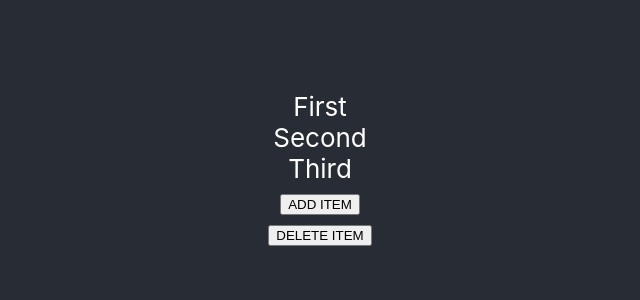
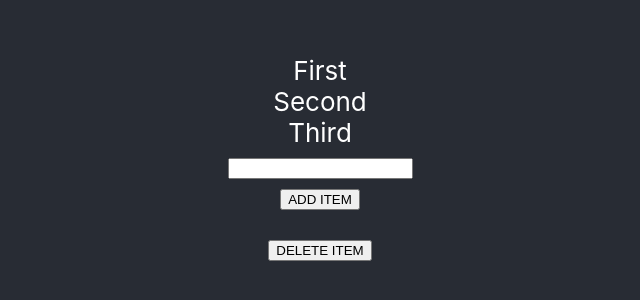
Before and after one commit to GregoryAtom22/For_PP, a React (Create React App) app: page / in a window 1280 px wide. Shown: the part 232-532 px from the top of the page, without its empty margins (320-960 px from the left). Built offline with nearby package versions, Linux system fonts and the light colour scheme.

Commit message:
Changed value validation. Change style. Added error message below input. Button gets bigger when mouse is over it

```diff
--- a/src/App.css
+++ b/src/App.css
@@ -36,3 +36,21 @@
     transform: rotate(360deg);
   }
 }
+
+
+.buttonadd{
+  margin: 10px
+}
+.buttonremove{
+  margin: 20px
+}
+form {
+  margin-top: 10px;
+  display: flex;
+  flex-direction: column;
+  align-items: center;
+  justify-content: center;
+}
+span {
+  color: red;
+}
--- a/src/Item.js
+++ b/src/Item.js
@@ -1,4 +1,4 @@
 
 export default function renderListItem({item, index}){
-  return <div>{item.title}</div>
+  return <div>{item}</div>
 }
--- a/src/List.js
+++ b/src/List.js
@@ -5,28 +5,64 @@ export default class List extends Component {
     constructor() {
         super();
         this.state = {
-        color: "red",
-        digit: 10,
-        list: [{title:"First"}, {title:"Second"}, {title:"Third"}]
-    }; //состояние
+            errorMessage: '',
+            listitem: '',
+            list: ["First", "Second", "Third"]
+        }; //состояние
+
+
+
     }
 
+
+
+
     addItem(){
+
+        const handleSubmit = e=>{
+            e.preventDefault();
+            let newitem = this.state.listitem
+            if (newitem == '' || newitem.match("[a-zA-Zs]+") != null) {
+                this.setState(previousState => ({
+                    list : [...previousState.list, newitem],
+                    listitem: '',
+                    errorMessage : ''
+                }))
+            } else  {
+                this.setState(previousState => ({
+                    errorMessage : "Wrong value! Only alphabet characters"
+                }))
+            }
+
+        }
+        const handleChange = e=>
+        {
+            let newitem = e.target.value;
+            console.log(newitem);
+            this.setState({ listitem: newitem});
+        }
+        const handleMouseOver = e => {
+            e.target.style = "height:30px;width:120px;"
+
+        }
+        const handleMouseLeave = e => {
+            e.target.style = "height:25px;width:100px;"
+
+        }
         return(
             <div>
-
-                <button onClick={()=>{
-                    this.setState(previousState => ({
-                        list : [...previousState.list, {title: previousState.list.length+1}]
-                    }))
-                }}>ADD ITEM</button>
+                <form onSubmit={handleSubmit}>
+                    <input type="text" value={this.state.listitem} onChange={handleChange}  required/>
+                    <span className="error">{this.state.errorMessage}</span>
+                    <button type="submit" className="buttonadd" onMouseOver={handleMouseOver} onMouseLeave={handleMouseLeave}>ADD ITEM</button>
+                </form>
             </div>
         )
     }
     deleteItem(){
         return(
             <div>
-                <button onClick={()=>{
+                <button className="buttonremove" onClick={()=>{
                     this.setState(previousState => ({
                         list : [...previousState.list.slice(0, -1)]
                     }))
@@ -39,13 +75,13 @@ export default class List extends Component {
         console.log("renderList");
         return (
         <div>
-            <div>
+            <div className="List">
                 <ShowList obj={this.state}/>
             </div>
-            <div>
+            <div >
                 {this.addItem()}
             </div>
-            <div>
+            <div >
                 {this.deleteItem()}
             </div>
         </div>
--- a/src/ShowList.js
+++ b/src/ShowList.js
@@ -2,6 +2,6 @@ import Item from "./Item.js"
 
 export default function renderList({obj}){
     return obj.list.map((item, index)=>{
-        return <Item key={`${item.title}${index}`} item={item} index={index}/>
+        return <Item key={`${item}${index}`} item={item} index={index}/>
     });
 }
```
Also changed, not shown: src/index.css (line endings or trailing spaces).
